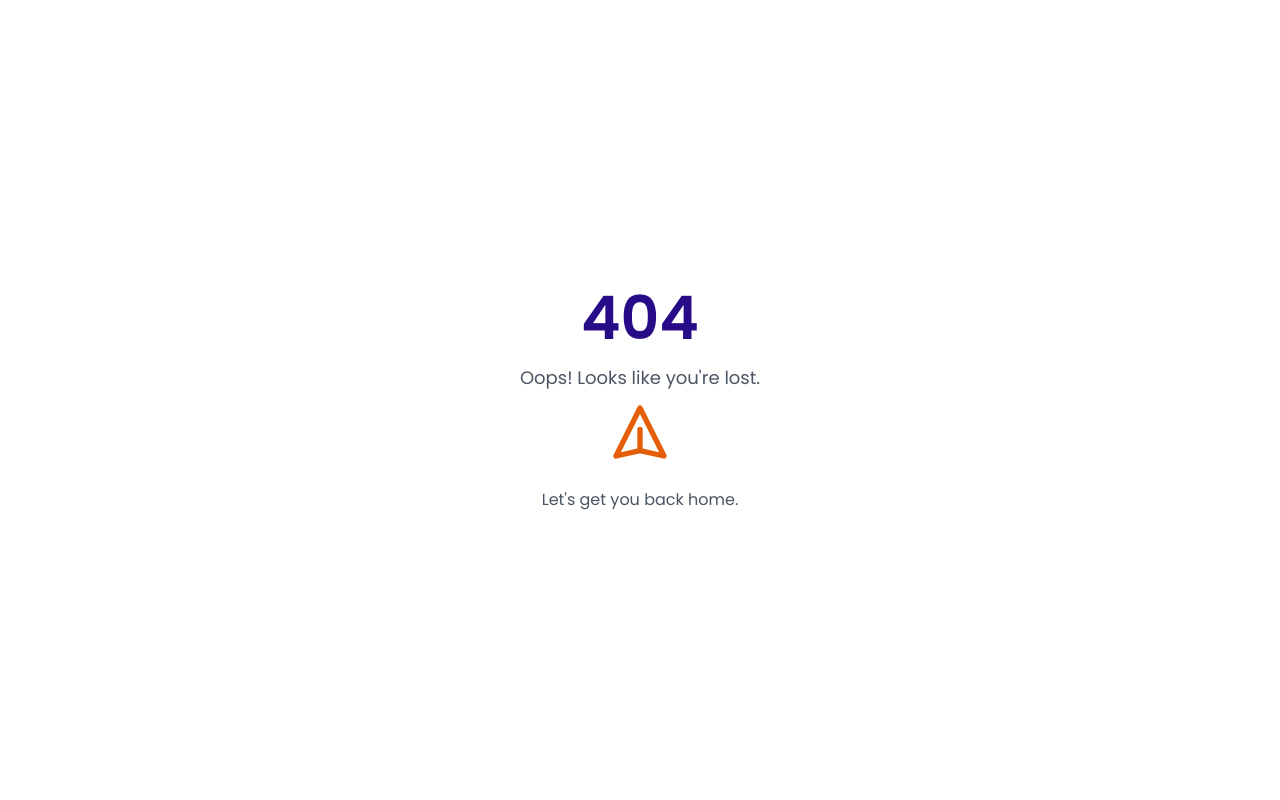
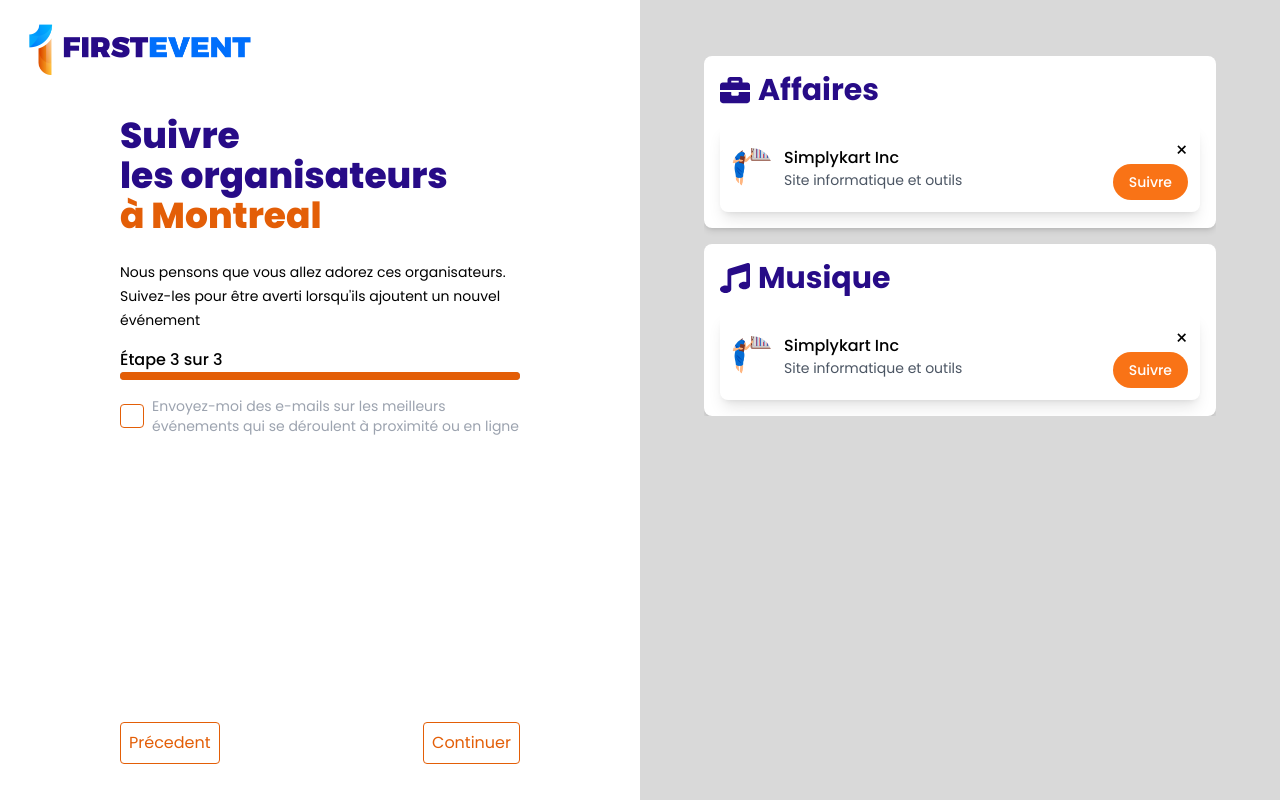
Before and after one commit to INGENIO-237/first.event, a Next.js app: page /setup-account/organizers in a window 1280 px wide. Before the commit this address had no page. Shown: the top 800 px of the page. Built offline with nearby package versions, Linux system fonts and the light colour scheme.

Commit message:
work on organizers page

```diff
--- a/src/app/(config-account)/setup-account/interests/page.tsx
+++ b/src/app/(config-account)/setup-account/interests/page.tsx
@@ -2,7 +2,7 @@
 import InterestCard from "@/app/components/config-account/InterestCard";
 import ProgressBar from "@/app/components/config-account/ProgressBar";
 import { cn } from "@/lib/utils";
-import { interests } from "@/utils/interests";
+import { interests as interestsData } from "@/utils/interests";
 import Link from "next/link";
 import React, { useEffect, useState } from "react";
 import { toast } from "react-toastify";
@@ -14,7 +14,7 @@
 }
 const SecondStep = () => {
 
-    const [Interests, setInterests] = useState<SelectedInterest[]>([]);
+    const [interests, setInterests] = useState<SelectedInterest[]>([]);
     const handleInterestToggle = (interestName: string, tag: string) => {
         setInterests((prevSelected) => {
             // Find the interest category
@@ -46,7 +46,7 @@
     };
 
     const isButtonDisabled = () => {
-        if (Interests.length == 0) {
+        if (interests.length == 0) {
             return true;
         }
         return false;
@@ -65,16 +65,20 @@
         let storedInterests = localStorage.getItem('interests')
 
         if (storedInterests) {
-            storedInterests = JSON.parse(storedInterests)
-            // console.log(storedInterests);
-            setInterests(storedInterests);
+            /* console.log(typeof (storedInterests)); */
+            setInterests(JSON.parse(storedInterests) as object[] as SelectedInterest[]);
         }
     }, [])
 
+
+    useEffect(()=>{
+
+    }, [interests])
+
     const handleSubmit = () => {
         //store interests
-        localStorage.setItem('interests', JSON.stringify(Interests))
-        console.log("Selected interests:", Interests);
+        localStorage.setItem('interests', JSON.stringify(interests))
+        console.log("Selected interests:", interests);
         toast.success('OK')
         // TODO: Add the API logic here
     };
@@ -106,14 +110,14 @@
             {/* second side */}
             <div className="md:w-1/2 grow mx-auto md:mt-0 md:bg-[#D9D9D9] overflow-y-scroll space-y-10 md:h-screen md:py-14 pb-16 md:pb-0 no-scrollbar">
                 <div className="space-y-4 w-full flex flex-col mb-5 items-center justify-center ">
-                    {interests.map((interest, index: React.Key) => (
+                    {interestsData.map((interest, index: React.Key) => (
                         <InterestCard
                             key={index}
                             category={interest.name}
                             tags={interest.tags}
                             icon={interest.icon}
                             selectedInterests={
-                                Interests.find(
+                                interests.find(
                                     (item) => item.interest === interest.name
                                 )?.tags || []
                             }
@@ -123,7 +127,7 @@
                 </div>
                 <div className="md:hidden flex  justify-center">
                     <div className="flex flex-row items-center justify-between w-2/3">
-                        <Link href={'/setup-account'} className=" rg border border-first_orange bg-white hover:bg-first_orange p-2 rounded text-first_orange hover:text-white">
+                        <Link href={'/setup-account'} className="rg border border-first_orange bg-white hover:bg-first_orange p-2 rounded text-first_orange hover:text-white">
                             Précedent
                         </Link>
                         <button
--- /dev/null
+++ b/src/app/(config-account)/setup-account/organizers/_components/CategorizedList.tsx
@@ -0,0 +1,57 @@
+import Image, { ImageProps } from 'next/image';
+import React from 'react';
+import { FaX } from 'react-icons/fa6';
+
+interface ListItem {
+  title: string;
+  subtitle: string;
+  imageUrl: string;
+}
+
+interface Category {
+  name: string;
+  icon: React.ReactNode;
+  items: ListItem[];
+}
+
+export interface CategorizedListProps {
+  categories: Category[];
+}
+
+const CategorizedList: React.FC<CategorizedListProps> = ({ categories }) => {
+  return (
+    <div className="space-y-4 md:w-[80%] overflow-x-hidden">
+      {categories.map((category, index) => {
+        return (
+          <div key={index} className="bg-white rounded-lg shadow-md p-4">
+            <div className="flex items-center gap-2 mb-4 font-bold  text-3xl text-first_violet ">
+              {category.icon}
+             {category.name}
+            </div>
+            <div className="space-y-2">
+              {category.items.map((item, itemIndex) => (
+                <div key={itemIndex} className="flex items-center justify-between rounded-lg p-3 shadow-lg">
+                  <div className="flex items-center">
+                    <Image src={item.imageUrl} alt={item.title} height={20} width={20} className="w-10 h-10 rounded-full object-cover" />
+                    <div className="ml-3">
+                      <p className="font-medium">{item.title}</p>
+                      <p className="text-sm text-gray-600">{item.subtitle}</p>
+                    </div>
+                  </div>
+                  <div className='flex flex-col items-end'>
+                    <button className='text-xl hover:scale-110 transition duration-300 hover:text-gray-700'>×</button>
+                    <button className="bg-orange-500 text-white px-4 py-2 rounded-full text-sm font-medium hover:bg-orange-600 transition-colors duration-300">
+                      Suivre
+                    </button>
+                  </div>
+                </div>
+              ))}
+            </div>
+          </div>
+        )
+      })}
+    </div>
+  );
+};
+
+export default CategorizedList;
--- /dev/null
+++ b/src/app/(config-account)/setup-account/organizers/page.tsx
@@ -0,0 +1,115 @@
+'use client'
+import Checkbox from '@/app/components/Checkbox'
+import CategorizedList, { CategorizedListProps } from '@/app/(config-account)/setup-account/organizers/_components/CategorizedList'
+import ProgressBar from '@/app/components/config-account/ProgressBar'
+import { cn } from '@/lib/utils'
+import Link from 'next/link'
+import React, { useState } from 'react'
+import { FaBriefcase, FaMusic } from 'react-icons/fa'
+import { toast } from 'react-toastify'
+
+interface SelectedOrganizers {
+    organizer: string,
+    organizerId: number,
+    organizerType: string
+}
+
+const ThirdStep = () => {
+    const [organizers, setOrganizers] = useState<SelectedOrganizers[]>([])
+    const [isChecked, setIsChecked] = useState(false);
+    const isButtonDisabled = () => {
+        if (organizers.length == 0) {
+            return true;
+        }
+        return false;
+    }
+    const categories = [
+        {
+          name: 'Affaires',
+          icon: <FaBriefcase/>,
+          items: [
+            {
+              title: 'Simplykart Inc',
+              subtitle: 'Site informatique et outils',
+              imageUrl: '/assets/images/auth-event.png',
+            },
+          ],
+        },
+        {
+          name: 'Musique',
+          icon: <FaMusic/>,
+          items: [
+            {
+              title: 'Simplykart Inc',
+              subtitle: 'Site informatique et outils',
+              imageUrl: '/assets/images/auth-event.png',
+            },
+          ],
+        }
+      ];
+    const handleSubmit = () => {
+        //store interests
+        localStorage.setItem('interests', JSON.stringify(organizers))
+        console.log("Selected interests:", organizers);
+        toast.success('OK', {
+            className: 'bg-first_violet'
+        })
+        // TODO: Add the API logic here
+    };
+    return (
+        <div className="grow flex flex-col md:flex-row w-full h-screen">
+            <div className="grow md:w-1/2 px-5 flex pt-20 space-y-5 flex-col justify-center md:items-center">
+                <div className="md:w-4/6 flex flex-col justify-between py-9 h-full space-y-5">
+                    <div className="w-full space-y-4">
+                        <h1 className="text-4xl font-extrabold text-first_violet mb-6">Suivre <br />les organisateurs <br /><span className='text-[#E35E07]'>à Montreal</span></h1>
+                        <span className="text-sm text-balance mb-2">Nous pensons que vous allez adorez ces organisateurs. Suivez-les pour être averti lorsqu&apos;ils ajoutent un nouvel événement</span>
+                        <div className="w-full" >
+                            <span className='font-medium'>Étape 3 sur 3</span>
+                            <ProgressBar limit={3} step={3} />
+                        </div>
+                        <div className='w-full flex items-center justify-between'>
+                            <Checkbox
+                                id="email-send"
+                                checked={isChecked}
+                                onChange={setIsChecked}
+                                primaryColor="text-first_orange"
+                                inputBorderColor="border-first_orange"
+                            />
+                            <label className="ml-2 text-sm text-gray-400 w-full" htmlFor="email-send">Envoyez-moi des e-mails sur les meilleurs événements qui se déroulent à proximité ou en ligne</label>
+                        </div>
+                    </div>
+                    <div className="hidden md:flex flex-row justify-between w-full">
+                        <Link href={'/setup-account/interests'}
+                            className="border border-first_orange bg-white hover:bg-first_orange p-2 rounded text-first_orange hover:text-white transition duration-300">
+                            Précedent
+                        </Link>
+                        <button
+                            onClick={() => handleSubmit()}
+                            className="border border-first_orange bg-white hover:bg-first_orange p-2 rounded text-first_orange hover:text-white transition duration-300">
+                            Continuer
+                        </button>
+                    </div>
+                </div>
+            </div>
+            {/* second side */}
+            <div className="md:w-1/2 grow mx-auto md:mt-0 md:bg-[#D9D9D9] overflow-y-scroll space-y-10 md:h-screen md:py-14 pb-16 md:pb-0 no-scrollbar">
+                <div className="space-y-4 w-full flex flex-col mb-5 items-center justify-center ">
+                    <CategorizedList categories={categories} />
+                </div>
+                <div className="md:hidden flex  justify-center">
+                    <div className="flex flex-row items-center justify-between w-2/3">
+                        <Link href={'/setup-account'} className=" rg border border-first_orange bg-white hover:bg-first_orange p-2 rounded text-first_orange hover:text-white">
+                            Précedent
+                        </Link>
+                        <button
+                            onClick={() => handleSubmit()}
+                            className={cn(isButtonDisabled() ? 'cursor-not-allowed' : 'hover:bg-first_orange hover:text-white', "border border-first_orange bg-white  p-2 rounded text-first_orange  ")}>
+                            Continuer
+                        </button>
+                    </div>
+                </div>
+            </div>
+        </div>
+    )
+}
+export default ThirdStep
--- /dev/null
+++ b/src/app/components/Checkbox.tsx
@@ -0,0 +1,60 @@
+import React from 'react';
+
+interface CustomCheckboxProps {
+  id: string;
+  checked: boolean;
+  onChange: (checked: boolean) => void;
+  label?: string;
+  primaryColor?: string;
+  inputBorderColor?: string;
+}
+
+const Checkbox: React.FC<CustomCheckboxProps> = ({
+  id,
+  checked,
+  onChange,
+  label,
+  primaryColor = 'text-blue-500',
+  inputBorderColor = 'border-gray-300'
+}) => {
+  return (
+    <div className="flex items-center">
+      <div className="relative">
+        <input
+          id={id}
+          type="checkbox"
+          className="sr-only"
+          checked={checked}
+          onChange={(e) => onChange(e.target.checked)}
+        />
+        <label
+          htmlFor={id}
+          className={`flex items-center justify-center w-6 h-6 border ${inputBorderColor} rounded cursor-pointer transition-all duration-200 ease-in-out transform hover:scale-110 ${
+            checked ? `${primaryColor} bg-current` : 'bg-white'
+          }`}
+        >
+          {checked && (
+            <svg
+              className="w-4 h-4 text-white"
+              viewBox="0 0 12 10"
+              fill="none"
+              stroke="currentColor"
+              strokeWidth="2"
+              strokeLinecap="round"
+              strokeLinejoin="round"
+            >
+              <polyline points="1.5 6 4.5 9 10.5 1"></polyline>
+            </svg>
+          )}
+        </label>
+      </div>
+      {label && (
+        <label htmlFor={id} className={`ml-2 cursor-pointer ${primaryColor}`}>
+          {label}
+        </label>
+      )}
+    </div>
+  );
+};
+
+export default Checkbox;
--- a/src/app/components/config-account/Navbar.tsx
+++ b/src/app/components/config-account/Navbar.tsx
@@ -5,11 +5,11 @@
 
 const Navbar = () => {
     return (
-        <nav className="w-full bg-white md:bg-transparent md:pt-0 z-20 fixed">
-            <div className="flex justify-center md:justify-normal md:p-5">
-        <Link href={'/'}>
-                <Image src={logo} alt="FirstEvent Logo" width={150} height={37.5} className="w-60" />
-        </Link>
+        <nav className="w-full md:pt-0 z-20 fixed">
+            <div className="flex justify-center md:justify-normal md:p-5 md:w-1/2 bg-white md:bg-transparent md:backdrop-blur-sm">
+                <Link href={'/'}>
+                    <Image src={logo} alt="FirstEvent Logo" width={150} height={37.5} className="w-60" />
+                </Link>
             </div>
         </nav>
     );
```
Also changed, not shown: public/assets/logo.png, src/app/globals.css (line endings or trailing spaces), src/components/Loading.tsx (line endings or trailing spaces).
